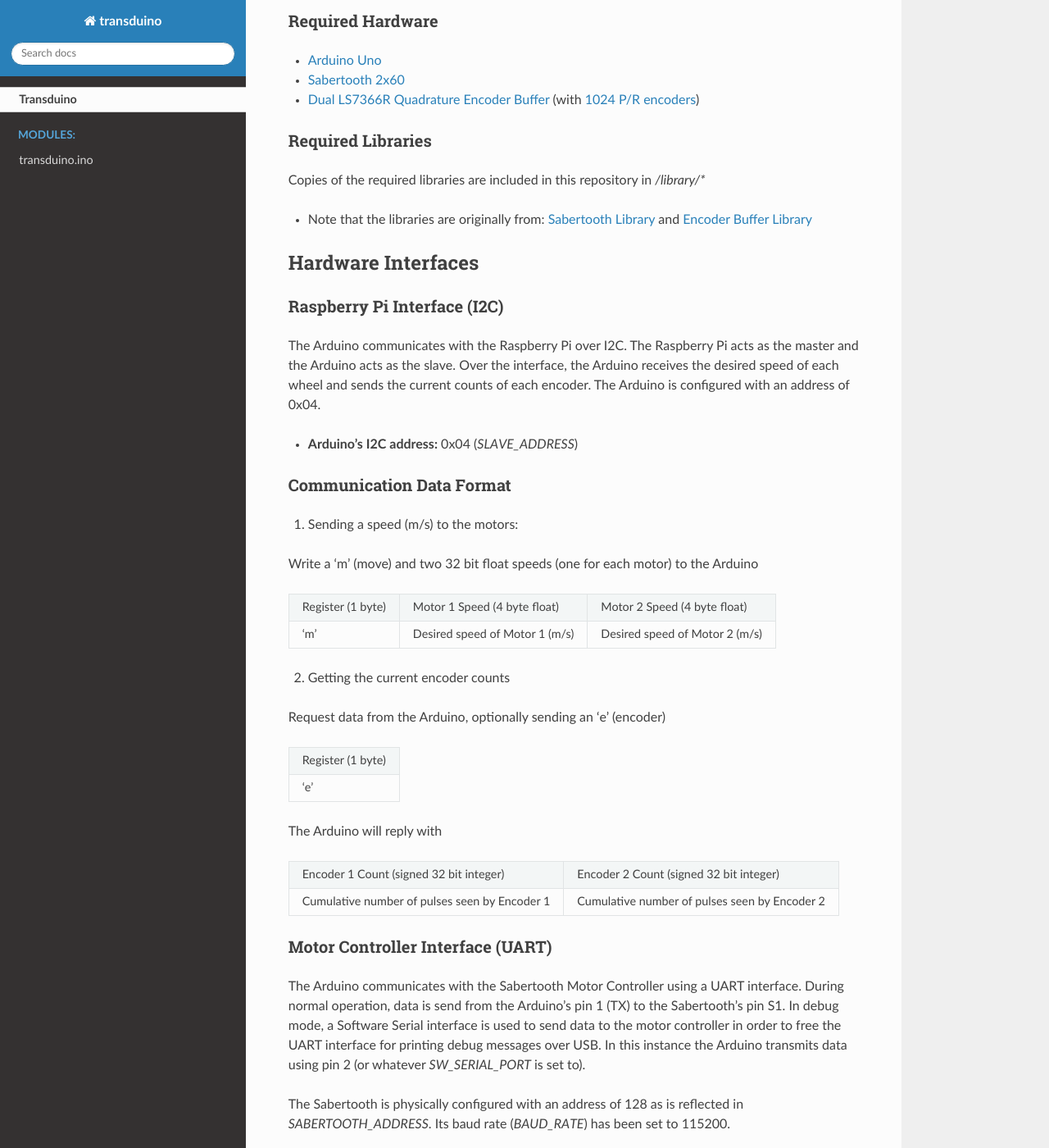
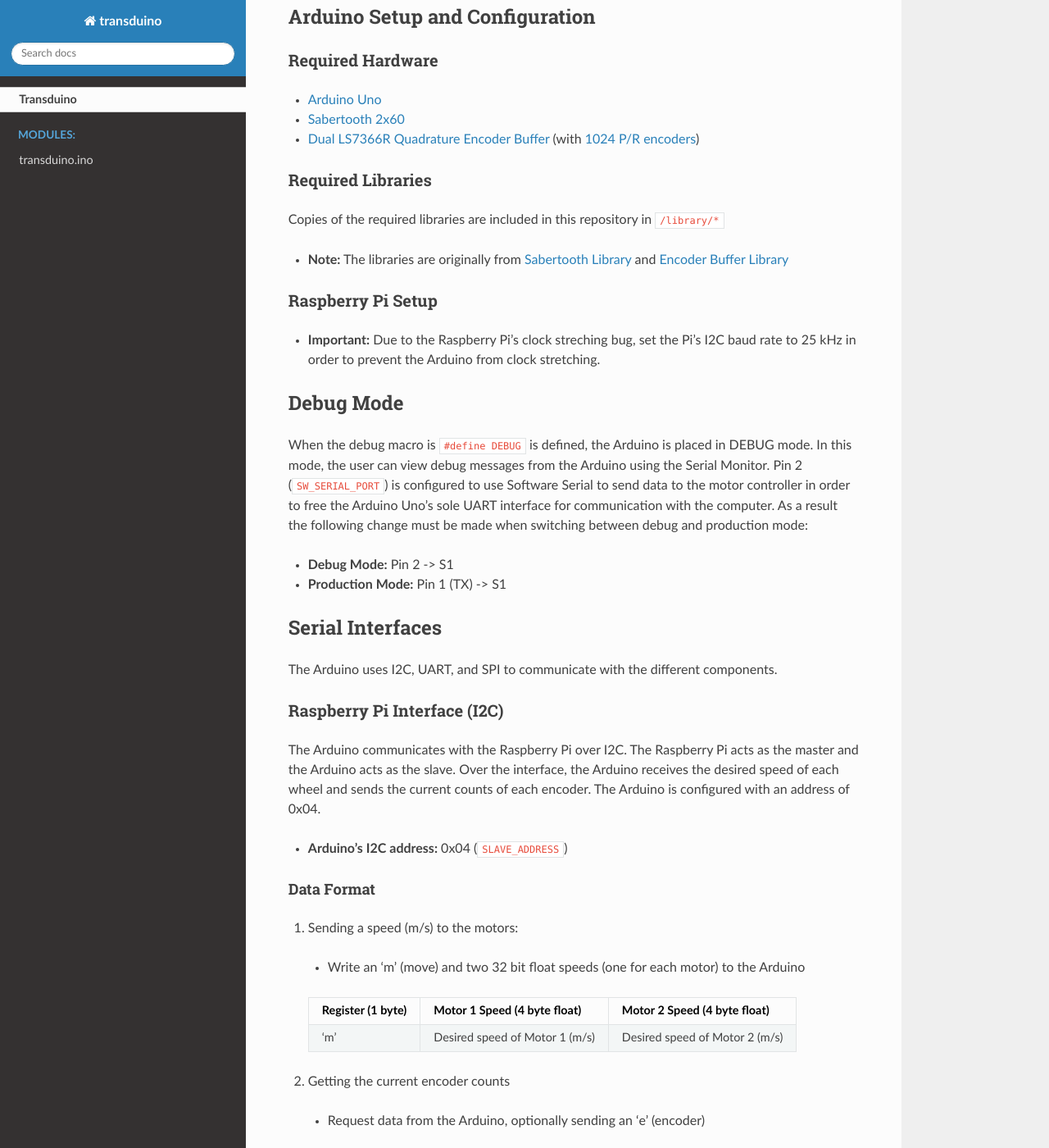
Before and after one commit to Transnavigators/Transduino, a Sphinx documentation site: the page built from docs/source/index.rst, in a window 1280 px wide and 1400 px high, scrolled down 372 px. Shown: the whole window at 82% size. Built offline with Sphinx 7.4.7 and the Read the Docs theme 2.0.0, drawn with Linux system fonts in a browser that asks for light colours; formulas are drawn with MathJax 3; the version number could not be read and is left out; some of the changed text lies outside the part shown.

Commit message:
Update index.rst

```diff
--- a/docs/source/index.rst
+++ b/docs/source/index.rst
@@ -1,98 +1,223 @@
+|Build Status| |Documentation Status|
+
 Transduino
-###################
+==========
 
-Transduino is Arduino code written for the Transnavigators' Voice Controlled Wheelchair.  It supports communication with a Raspberry Pi over I2C, with the Raspberry Pi configured as the master and the Arduino as the slave.  Over the interface, the Arduino accepts requests for setting the desired speeds of each motor and requests for getting the current counts of each encoder.  The Arduino interfaces with a `Sabertooth 2x60 <https://www.dimensionengineering.com/products/sabertooth2x60>`_ motor controller and a `Dual LS7366R Quadrature Encoder Buffer <https://www.superdroidrobots.com/shop/item.aspx/dual-ls7366r-quadrature-encoder-buffer/1523/>`_.
+Transduino is Arduino code written for the Transnavigators’ Voice
+Controlled Wheelchair. It supports communication with a Raspberry Pi
+over I2C, with the Raspberry Pi configured as the master and the Arduino
+as the slave. Over the interface, the Arduino accepts requests for
+setting the desired speeds of each motor and requests for getting the
+current counts of each encoder. The Arduino interfaces with a
+`Sabertooth
+2x60 <https://www.dimensionengineering.com/products/sabertooth2x60>`__
+motor controller and a `Dual LS7366R Quadrature Encoder
+Buffer <https://www.superdroidrobots.com/shop/item.aspx/dual-ls7366r-quadrature-encoder-buffer/1523/>`__.
 
 Arduino Setup and Configuration
-===============================
+-------------------------------
 
 Required Hardware
------------------
-* `Arduino Uno <https://store.arduino.cc/usa/arduino-uno-rev3>`_
-* `Sabertooth 2x60 <https://www.dimensionengineering.com/products/sabertooth2x60>`_
-* `Dual LS7366R Quadrature Encoder Buffer <https://www.superdroidrobots.com/shop/item.aspx/dual-ls7366r-quadrature-encoder-buffer/1523/>`_ (with `1024 P/R encoders <https://www.sparkfun.com/products/11102>`_)
+~~~~~~~~~~~~~~~~~
+
+-  `Arduino Uno <https://store.arduino.cc/usa/arduino-uno-rev3>`__
+-  `Sabertooth
+   2x60 <https://www.dimensionengineering.com/products/sabertooth2x60>`__
+-  `Dual LS7366R Quadrature Encoder
+   Buffer <https://www.superdroidrobots.com/shop/item.aspx/dual-ls7366r-quadrature-encoder-buffer/1523/>`__
+   (with `1024 P/R
+   encoders <https://www.sparkfun.com/products/11102>`__)
 
 Required Libraries
-------------------
-Copies of the required libraries are included in this repository in `/library/*`
+~~~~~~~~~~~~~~~~~~
 
-* Note that the libraries are originally from: `Sabertooth Library <https://www.dimensionengineering.com/software/SabertoothArduinoLibraries.zip>`_ and `Encoder Buffer Library <https://github.com/SuperDroidRobots/Encoder-Buffer-Library.git>`_
+Copies of the required libraries are included in this repository in
+``/library/*``
 
-Hardware Interfaces
-===================
+-  **Note:** The libraries are originally from `Sabertooth
+   Library <https://www.dimensionengineering.com/software/SabertoothArduinoLibraries.zip>`__
+   and `Encoder Buffer
+   Library <https://github.com/SuperDroidRobots/Encoder-Buffer-Library.git>`__
+
+Raspberry Pi Setup
+~~~~~~~~~~~~~~~~~~
+
+-  **Important:** Due to the Raspberry Pi’s clock streching bug, set the
+   Pi’s I2C baud rate to 25 kHz in order to prevent the Arduino from
+   clock stretching.
+
+Debug Mode
+----------
+
+When the debug macro is ``#define DEBUG`` is defined, the Arduino is
+placed in DEBUG mode. In this mode, the user can view debug messages
+from the Arduino using the Serial Monitor. Pin 2 (``SW_SERIAL_PORT``) is
+configured to use Software Serial to send data to the motor controller
+in order to free the Arduino Uno’s sole UART interface for communication
+with the computer. As a result the following change must be made when
+switching between debug and production mode:
+
+-  **Debug Mode:** Pin 2 -> S1
+-  **Production Mode:** Pin 1 (TX) -> S1
+
+Serial Interfaces
+-----------------
+
+The Arduino uses I2C, UART, and SPI to communicate with the different
+components.
 
 Raspberry Pi Interface (I2C)
-----------------------------
-The Arduino communicates with the Raspberry Pi over I2C.  The Raspberry Pi acts as the master and the Arduino acts as the slave.  Over the interface, the Arduino receives the desired speed of each wheel and sends the current counts of each encoder.  The Arduino is configured with an address of 0x04.
+~~~~~~~~~~~~~~~~~~~~~~~~~~~~
 
-* **Arduino's I2C address:** 0x04 (`SLAVE_ADDRESS`)
+The Arduino communicates with the Raspberry Pi over I2C. The Raspberry
+Pi acts as the master and the Arduino acts as the slave. Over the
+interface, the Arduino receives the desired speed of each wheel and
+sends the current counts of each encoder. The Arduino is configured with
+an address of 0x04.
 
-Communication Data Format
--------------------------
+-  **Arduino’s I2C address:** 0x04 (``SLAVE_ADDRESS``)
+
+Data Format
+^^^^^^^^^^^
 
 1. Sending a speed (m/s) to the motors:
 
-Write a 'm' (move) and two 32 bit float speeds (one for each motor) to the Arduino
+..
 
-+-------------------+--------------------------------+--------------------------------+
-| Register (1 byte) | Motor 1 Speed (4 byte float)   | Motor 2 Speed (4 byte float)   |
-+-------------------+--------------------------------+--------------------------------+
-| 'm'               | Desired speed of Motor 1 (m/s) | Desired speed of Motor 2 (m/s) |
-+-------------------+--------------------------------+--------------------------------+
+    -  Write an ‘m’ (move) and two 32 bit float speeds (one for each
+       motor) to the Arduino
+
+    +---------------+--------------------------+--------------------------+
+    | Register (1   | Motor 1 Speed (4 byte    | Motor 2 Speed (4 byte    |
+    | byte)         | float)                   | float)                   |
+    +===============+==========================+==========================+
+    | ‘m’           | Desired speed of Motor 1 | Desired speed of Motor 2 |
+    |               | (m/s)                    | (m/s)                    |
+    +---------------+--------------------------+--------------------------+
 
 2. Getting the current encoder counts
 
-Request data from the Arduino, optionally sending an 'e' (encoder)
+..
 
-+-------------------+
-| Register (1 byte) |
-+-------------------+
-| 'e'               |
-+-------------------+
+    -  Request data from the Arduino, optionally sending an ‘e’
+       (encoder)
 
-The Arduino will reply with
+    +-------------------+
+    | Register (1 byte) |
+    +===================+
+    | ‘e’               |
+    +-------------------+
 
-+-----------------------------------------------+-----------------------------------------------+
-| Encoder 1 Count (signed 32 bit integer)       | Encoder 2 Count (signed 32 bit integer)       |
-+-----------------------------------------------+-----------------------------------------------+
-| Cumulative number of pulses seen by Encoder 1 | Cumulative number of pulses seen by Encoder 2 |
-+-----------------------------------------------+-----------------------------------------------+
+    -  The Arduino will reply with
+
+    +-----------------------------------+-----------------------------------+
+    | Encoder 1 Count (signed 32 bit    | Encoder 2 Count (signed 32 bit    |
+    | integer)                          | integer)                          |
+    +===================================+===================================+
+    | Cumulative number of pulses seen  | Cumulative number of pulses seen  |
+    | by Encoder 1                      | by Encoder 2                      |
+    +-----------------------------------+-----------------------------------+
 
 Motor Controller Interface (UART)
----------------------------------
+~~~~~~~~~~~~~~~~~~~~~~~~~~~~~~~~~
 
-The Arduino communicates with the Sabertooth Motor Controller using a UART interface.  During normal operation, data is send from the Arduino's pin 1 (TX) to the Sabertooth's pin S1.  In debug mode, a Software Serial interface is used to send data to the motor controller in order to free the UART interface for printing debug messages over USB.  In this instance the Arduino transmits data using pin 2 (or whatever `SW_SERIAL_PORT` is set to).
+The Arduino communicates with the Sabertooth Motor Controller using a
+UART interface. During normal operation, data is send from the Arduino’s
+pin 1 (TX) to the Sabertooth’s pin S1. In debug mode, a Software Serial
+interface is used to send data to the motor controller in order to free
+the UART interface for printing debug messages over USB. In this
+instance the Arduino transmits data using pin 2 (or whatever
+``SW_SERIAL_PORT`` is set to).
 
-The Sabertooth is physically configured with an address of 128 as is reflected in `SABERTOOTH_ADDRESS`.  Its baud rate (`BAUD_RATE`) has been set to 115200.
+The Sabertooth is physically configured with an address of 128 as is
+reflected in ``SABERTOOTH_ADDRESS``. Its baud rate (``BAUD_RATE``) has
+been set to 115200.
 
-* **Sabertooth's address:**  128 (`SABERTOOTH_ADDRESS`)
-* **Baud rate for UART interface:** 115200 (`BAUD_RATE`)
-* **UART Tx pin:** 1 (normal), 2 (debug `SW_SERIAL_PORT`)
+-  **Sabertooth’s address:** 128 (``SABERTOOTH_ADDRESS``)
+-  **Baud rate for UART interface:** 115200 (``BAUD_RATE``)
+-  **UART Tx pin:** 1 (normal), 2 (debug ``SW_SERIAL_PORT``)
 
-For more information, consult the `Sabertooth 2x60 User Guide <https://www.dimensionengineering.com/datasheets/Sabertooth2x60.pdf>`_
+For more information, consult the `Sabertooth 2x60 User
+Guide <https://www.dimensionengineering.com/datasheets/Sabertooth2x60.pdf>`__.
 
 Encoder Interface (SPI)
------------------------
+~~~~~~~~~~~~~~~~~~~~~~~
 
-The Arduino communicates with the Quadrature Encoder Buffer over SPI.  The buffer chip is used to count pulses for each encoder because the `1024 P/R encoders <https://www.sparkfun.com/products/11102>`_ send out pulses faster than the Arduino can count.
+The Arduino communicates with the Quadrature Encoder Buffer over SPI.
+The buffer chip is used to count pulses for each encoder because the
+`1024 P/R encoders <https://www.sparkfun.com/products/11102>`__ send out
+pulses faster than the Arduino can count.
 
-The select pin for Encoder 1 is 7 (`ENCODER1_SELECT_PIN`) and the select pin for encoder 2 is pin 8 (`ENCODER2_SELECT_PIN`).
+The select pin for Encoder 1 is 7 (``ENCODER1_SELECT_PIN``) and the
+select pin for encoder 2 is pin 8 (``ENCODER2_SELECT_PIN``).
 
-* **Encoder 1's select pin:** 7 (`ENCODER1_SELECT_PIN`)
-* **Encoder 2's select pin:** 8 (`ENCODER2_SELECT_PIN`)
+-  **Encoder 1’s select pin:** 7 (``ENCODER1_SELECT_PIN``)
+-  **Encoder 2’s select pin:** 8 (``ENCODER2_SELECT_PIN``)
 
 Speed Control
-=============
-The power sent to each motor is calculated using feedback from the encoders.  The current speeds of each wheel are calculated every iteration of the main loop, and the powers of the each motor is adjusted accordingly by one level in the corresponding direction.  By using constant power changes, any errors caused by bad data or other glitching will have only a momentary effect on the system and not cause large fluctuations in the current speed of the chair.
+-------------
+
+The power sent to each motor is calculated using feedback from the
+encoders. The current speeds of each wheel are calculated every
+iteration of the main loop, and the powers of the each motor is adjusted
+accordingly by one level in the corresponding direction. By using
+constant power changes, any errors caused by bad data or other glitching
+will have only a momentary effect on the system and not cause large
+fluctuations in the current speed of the chair.
+
+In addition, a timeout (``MOVE_TIMEOUT``) is applied on the motors to
+stop the platform from moving if the Arduino has not receive a command
+in a long time. This timeout is to prevent the the chair from moving if
+the something happens to the Raspberry Pi or the I2C interface.
 
 Limitations
-============
+~~~~~~~~~~~
 
-The following are known potential issues with the code.  Problems arising from these issues may cause minor glitching but should not cause any major affects on the overall system.
+The following are known potential issues with the code. Problems arising
+from these issues may cause minor glitching but should not cause any
+major affects on the overall system.
 
-* **Issue:** Encoder counts can wrap after ~87 minutes.  **Resolution:** The Raspberry Pi should account for this.
-* **Issue:** micros() will wrap ~72 minutes which may result in a near zero current speed.  **Resolution:** Since the motor's power can only change by one level every loop iteration, this will have negligable effects on the performance of the system.
-* **Issue:** Slow float operations.  **Resolution:** If the code is too slow, we can replace all floating point operations with fixed point ones.
+1. Encoder Buffer wrapping
+
+..
+
+    -  **Issue:** Encoder counts can wrap after ~87 minutes.
+    -  **Resolution:** The Raspberry Pi should account for this.
+
+2. Arduino clock wrapping
+
+..
+
+    -  **Issue:** micros() will wrap ~72 minutes which may result in a
+       near zero current speed.
+    -  **Resolution:** Since the motor’s power can only change by one
+       level every loop iteration, this will have negligable effects on
+       the performance of the system.
+
+3. Slow operations
+
+..
+
+    -  **Issue:** Slow float operations.
+    -  **Resolution:** If the code is too slow, we can replace all
+       floating point operations with fixed point ones.
+
+4. Wheels shake when the desired speed is 0 m/s
+
+..
+
+    -  **Issue:** The actual speed of the wheels may oscillate around
+       the desired speed.
+    -  **Resolution:** Tighten the gears or anything mechanical in the
+       drive train that could be oscillating. Increase the loop delay
+       (``LOOP_DELAY``) or increase the load on the platform to increase
+       damping.
+
+.. |Build Status| image:: https://travis-ci.org/Transnavigators/Transduino.svg?branch=master
+   :target: https://travis-ci.org/Transnavigators/Transduino
+.. |Documentation Status| image:: https://readthedocs.org/projects/transduino/badge/?version=master
+   :target: http://transduino.readthedocs.io/en/master/?badge=master
+
 
 .. toctree::
    :maxdepth: 3
```
